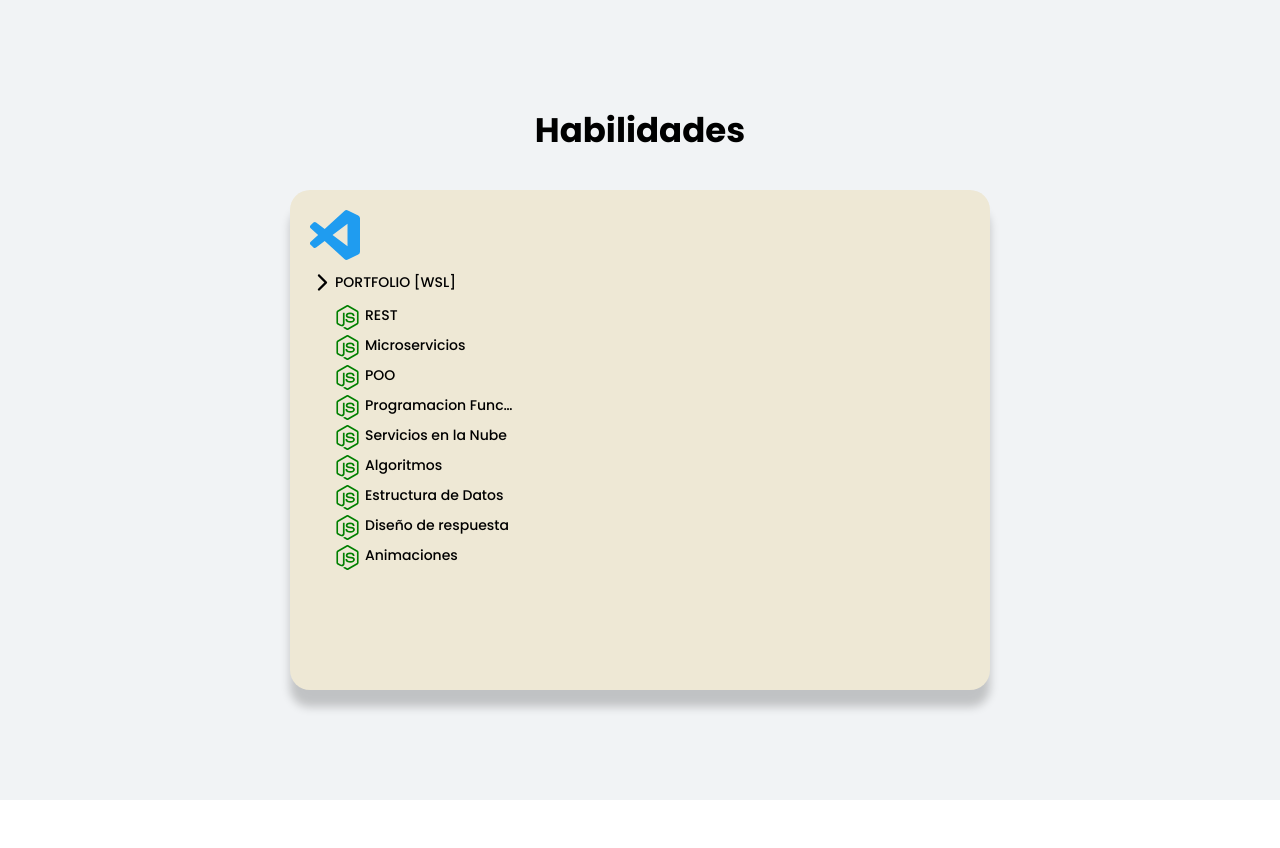
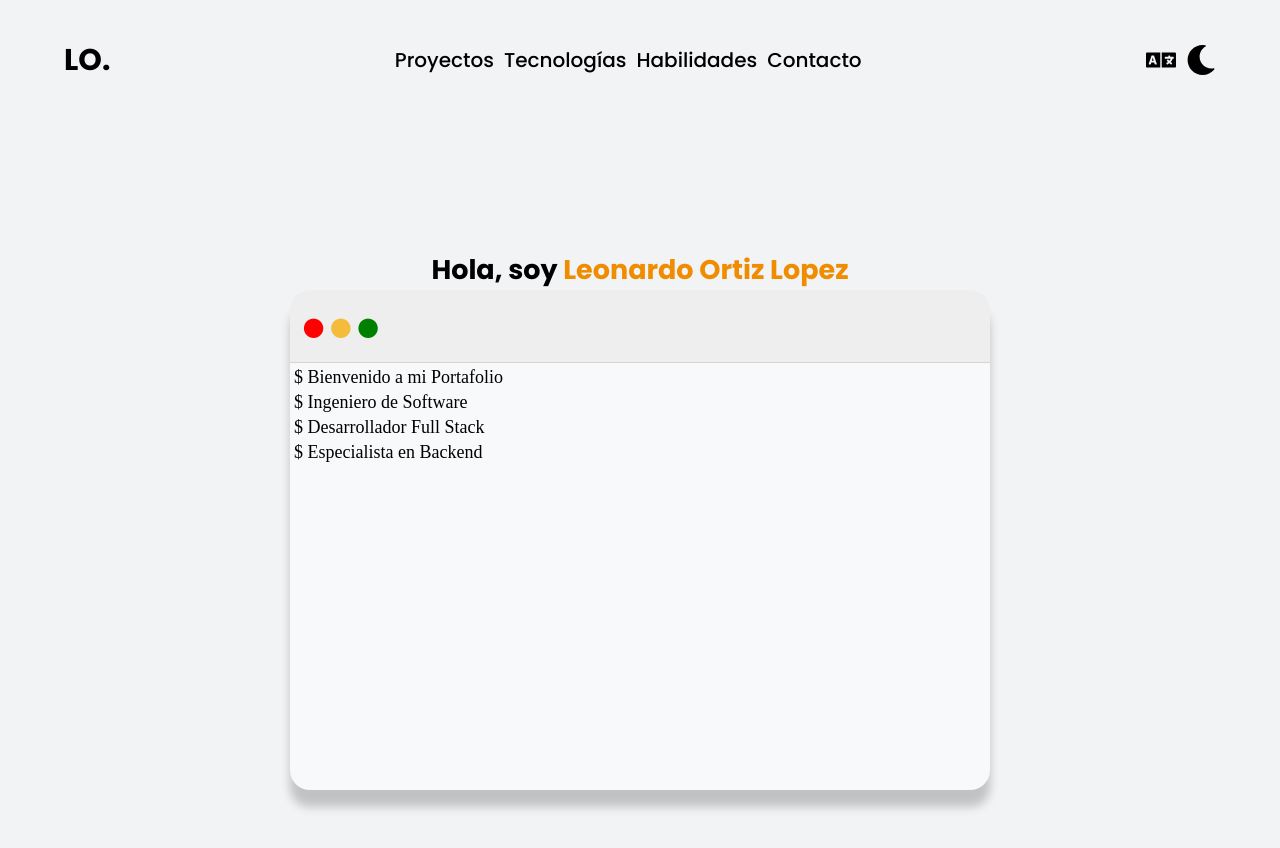
Before and after one commit to leoopez/redesigned-guacamole, a React app: page / in a window 1280 px wide. Shown: the top 848 px of the page. Before the commit the page ends 800 px from the top, so only its background shows below. Built offline with nearby package versions, Linux system fonts and the light colour scheme; a web font is replaced by a local one.

Commit message:
adding header

```diff
--- a/src/components/App.tsx
+++ b/src/components/App.tsx
@@ -1,20 +1,23 @@
 import styled from "styled-components";
 
+import Header from "./Header";
 import Presentation from "./Presentation/index";
 import Technologies from "./Technologies";
 import Skills from "./Skills";
 
 const Body = styled.div`
   background-color: #f1f3f5;
+  width: 100%;
+  font-size: 1.6rem;
 `;
-
 
 const App: React.FC = () => {
   return (
     <Body>
-      {/* <Presentation /> */}
-      {/* <Technologies /> */}
-      <Skills />
+      <Header />
+      <Presentation />
+      {/* <Technologies />
+      <Skills /> */}
     </Body>
   )
 };
--- a/src/components/Generics/Section.tsx
+++ b/src/components/Generics/Section.tsx
@@ -10,13 +10,18 @@ function Section({ className, id, children}: ISection ): JSX.Element  {
 };
 
 const StyleSection = styled(Section)`
-    max-width: 100rem;
     margin: 0 auto;
     min-height: 100vh;
+    width: 90%;
     display: flex;
     justify-content: center;
     align-items: center;
     flex-direction: column;
+
+    @media screen  and (min-width: 45em) {
+        max-width: 110rem;
+        font-size: 1.8rem;
+    }
 `;
 
 export default StyleSection;
--- /dev/null
+++ b/src/components/Header/Navbar.tsx
@@ -0,0 +1,28 @@
+import { useState } from "react";
+import styled from "styled-components";
+import { IStyleComponent } from "../Generics/interface";
+
+import NavbarItems from "./NavbarItems";
+import NavbarItemsResponsive from "./NavbarItemsResponsive";
+import NavbarOptions from "./NavbarOptions";
+
+const Header = ({ className }: IStyleComponent) => {
+    const [ isOpen, setIsOpen ] = useState(false);
+    return (
+        <nav className={className}>
+            <span style={{ fontSize:" 3rem", fontWeight: 800 }}>
+                LO.
+            </span>
+            <NavbarItems />
+            <NavbarItemsResponsive setIsOpen={setIsOpen} open={isOpen}/>
+            <NavbarOptions setIsOpen={setIsOpen} open={isOpen}/>
+        </nav>
+    )
+};
+
+export default styled(Header)`
+    display: flex;
+    width: 90%;
+    justify-content: space-between;
+    align-items: center;
+`;
--- /dev/null
+++ b/src/components/Header/NavbarItems.tsx
@@ -0,0 +1,34 @@
+import styled from "styled-components";
+import { IStyleComponent } from "../Generics/interface";
+import { useLanguage } from "../../context/useLanguage";
+
+import staticInfo from "../../../src/static/static.json";
+
+const { navigation } = staticInfo;
+
+const NavbarItems = ({ className }: IStyleComponent) => {
+    const { lan } = useLanguage();
+
+    return (
+        <ul className={className}>
+            {navigation[lan].map((item: any, i: number) => {
+                return (
+                    <li key={i}>
+                        {item}
+                    </li>
+                )
+            })}
+        </ul>
+    )
+};
+
+export default styled(NavbarItems)`
+    display: none;
+    font-size: 2rem;
+    font-weight: 500;
+
+    @media screen  and (min-width: 45em) {
+        display: flex;
+        gap: 1rem;
+    }
+`;
--- /dev/null
+++ b/src/components/Header/NavbarItemsResponsive.tsx
@@ -0,0 +1,79 @@
+import styled, { css } from "styled-components";
+import { IStyleComponent } from "../Generics/interface";
+import { useLanguage } from "../../context/useLanguage";
+import { FaTimes } from "react-icons/fa";
+
+import staticInfo from "../../../src/static/static.json";
+
+interface ItemStyle extends IStyleComponent {
+    item: string;
+}
+
+const { navigation } = staticInfo;
+
+const NavbarItems = ({ className, setIsOpen, open }: any) => {
+    const { lan } = useLanguage();
+
+    return (
+        <ul className={className}>
+            <StyledCloseIcon setIsOpen={setIsOpen}/>
+            {navigation[lan].map((item: any, i: number) => {
+                return (
+                    <StyledItem key={i} item={item}>
+                        {item}
+                    </StyledItem>
+                )
+            })}
+        </ul>
+    )
+};
+
+export default styled(NavbarItems)<any>(
+    (props) => {
+        return css`
+    display: flex;
+    align-items: center;
+    background-color: #f8f9fa;
+    justify-content:center;
+    position: fixed;
+    width: 100%;
+    height: 100%;
+    top: 0;
+    flex-direction: column;
+    left: -110%;
+    transition: left 250ms;
+    z-index: 100;
+    gap: 1rem;
+    ${props.open && `left: 0;`}
+
+    @media screen  and (min-width: 45em) {
+        gap: 1rem;
+        display: none;
+    }
+`});
+
+const Item = ({ className, item }: ItemStyle ) => {
+    return (
+        <li className={className}>
+            {item}
+        </li>
+    )
+};
+
+const StyledItem = styled(Item)`
+    margin-bottom: 2rem
+`;
+
+const CloseIcon = ({ className, setIsOpen }: any) => {
+    return (
+        <div className={className} onClick={() => setIsOpen(false)}>
+            <FaTimes size={"3rem"}/>
+        </div>
+    )
+}
+
+const StyledCloseIcon = styled(CloseIcon)`
+    position: absolute;
+    top: 5rem;
+    right: 5rem;
+`;
--- /dev/null
+++ b/src/components/Header/NavbarOptions.tsx
@@ -0,0 +1,27 @@
+import styled from "styled-components";
+import { IStyleComponent } from "../Generics/interface";
+
+import { FaSun, FaLanguage, FaMoon, FaBars } from "react-icons/fa";
+
+const NabvarOptions = ({ className, setIsOpen }: any) => {
+    return (
+        <ul className={className}>
+            <FaLanguage size={"3rem"}/>
+            <FaMoon size={"3rem"}/>
+            <FaBarsResponsive>
+                <FaBars size={"3rem"} onClick={() => setIsOpen(true)}/>
+            </FaBarsResponsive>
+        </ul>
+    )
+};
+
+export default styled(NabvarOptions)`
+    display: flex;
+    gap: 1rem;
+`;
+
+const FaBarsResponsive = styled.div`
+    @media screen  and (min-width: 45em) {
+        display: none;
+    }
+`;
--- /dev/null
+++ b/src/components/Header/index.tsx
@@ -0,0 +1,19 @@
+import styled from "styled-components";
+import { IStyleComponent } from "../Generics/interface";
+import Navbar from "./Navbar";
+
+const Header = ({ className }: IStyleComponent) => {
+    return (
+        <header className={className}>
+            <Navbar />
+        </header>
+    )
+};
+
+export default styled(Header)`
+    position relative;
+    display: flex;
+    width: 100%;
+    justify-content: center;
+    height: 12rem;
+`;
--- a/src/components/Skills/Vsc/VscBodyTab.tsx
+++ b/src/components/Skills/Vsc/VscBodyTab.tsx
@@ -32,7 +32,7 @@ export default styled(VscBodyTab)<any>(
                 `
                 &::before {
                     content: "";
-                    background: green;
+                    background: green   ;
                     position: absolute;
                     height: 0.5rem;
                     width: 110%;
--- a/src/styles/index.css
+++ b/src/styles/index.css
@@ -12,8 +12,8 @@ html {
 
 body {
   font-family: 'Poppins', sans-serif;
-  min-width: 30rem;
-  font-size: 2rem;
+  font-size: 1.4rem;
+  min-width: 375px;
 }
 
 ul {
@@ -29,11 +29,6 @@ a {
   color: inherit;
 }
 
-h1 {
-  font-size: 3.4rem;
-  margin-bottom: 4rem;
-}
-
 button {
   all: unset;
 }
@@ -43,21 +38,3 @@ button:focus {
   outline: 0;
   text-decoration: none;
 }
-
-h1,
-h2,
-h3,
-h4,
-h5,
-h6 {
-  text-align: center;
-  line-height: 1.2;
-}
-
-@media screen and (min-width: 45em) {
-  .main {
-    max-width: 110rem;
-    width: 95%;
-    margin: 0 auto;
-  }
-}
```
